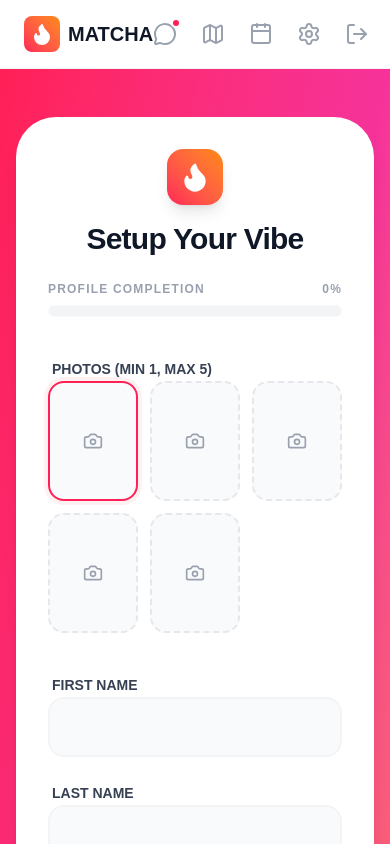
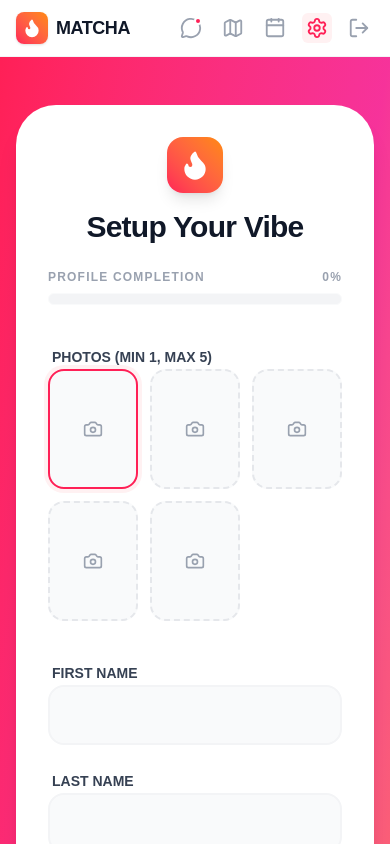
Before and after one commit to nirut107/matcha, a Next.js app in the folder frontend/: page /profile/setup in a window 390 px wide. Shown: the top 844 px of the page. Built offline with nearby package versions, Linux system fonts and the light colour scheme; no server answers.

Commit message:
resposive header for phone

```diff
--- a/frontend/components/Header.tsx
+++ b/frontend/components/Header.tsx
@@ -17,102 +17,86 @@ export default function Header() {
   const router = useRouter();
   const pathname = usePathname();
   const [isLogoutModalOpen, setIsLogoutModalOpen] = useState<boolean>(false);
+
   const handleLogout = async () => {
     try {
-      // 1. Tell the backend to clear the session/cookie
-      await fetchWithAuth("/auth/logout", {
-        method: "POST",
-      });
-
-      // 2. Clear any local storage if you use it (optional)
-      // localStorage.removeItem('token');
-
-      // 3. Redirect to login
+      await fetchWithAuth("/auth/logout", { method: "POST" });
       router.push("/auth/login");
     } catch (error) {
       console.error("Logout failed:", error);
-      // Even if the API fails, you usually want to kick the user to login
       router.push("/auth/login");
     }
   };
 
+  // Helper to highlight active icons
+  const getIconClass = (path: string) =>
+    `transition-colors cursor-pointer p-1 rounded-md ${
+      pathname === path ? "text-rose-500 bg-rose-50" : "text-gray-400 hover:text-rose-500"
+    }`;
+
   return (
-    <header className="bg-white border-b border-gray-100 px-6 py-4 flex justify-between items-center sticky top-0 z-50 hover:cursor-pointer">
-      {/* Logo */}
+    <header className="bg-white border-b border-gray-100 px-4 sm:px-6 py-3 sm:py-4 flex justify-between items-center sticky top-0 z-50">
+      {/* Logo - Text hides on very small screens to save space */}
       <div
-        className="flex items-center gap-2"
-        onClick={() => {
-          if (pathname !== "/dashboard") {
-            router.push("/dashboard");
-          }
-        }}
+        className="flex items-center gap-2 cursor-pointer group"
+        onClick={() => pathname !== "/dashboard" && router.push("/dashboard")}
       >
-        <div className="bg-gradient-to-tr from-rose-500 to-orange-400 p-1.5 rounded-lg">
-          <Flame size={24} color="white" fill="white" />
+        <div className="bg-gradient-to-tr from-rose-500 to-orange-400 p-1.5 rounded-lg shadow-sm group-hover:scale-105 transition-transform">
+          <Flame size={20} className="sm:w-6 sm:h-6" color="white" fill="white" />
         </div>
-        <span className="text-xl font-black text-gray-900 uppercase">
+        <span className="text-lg sm:text-xl font-black text-gray-900 uppercase tracking-tight">
           Matcha
         </span>
       </div>
 
-      {/* Right icons */}
-      <div className="flex gap-6">
+      {/* Right Navigation */}
+      <div className="flex items-center gap-3 sm:gap-6">
+        {/* CHAT */}
         <button
-          className="text-gray-400 hover:text-rose-500 relative transition-colors cursor-pointer"
-          onClick={() => {
-            if (pathname !== "/chat") {
-              router.push("/chat");
-            }
-          }}
+          className={`${getIconClass("/chat")} relative`}
+          onClick={() => pathname !== "/chat" && router.push("/chat")}
         >
-          <MessageCircle size={24} />
-          {/* Notification dot */}
-          <span className="absolute -top-1 -right-1 bg-rose-500 w-2.5 h-2.5 rounded-full border-2 border-white"></span>
+          <MessageCircle size={22} className="sm:w-6 sm:h-6" />
+          <span className="absolute top-1 right-1 bg-rose-500 w-2 h-2 sm:w-2.5 sm:h-2.5 rounded-full border-2 border-white"></span>
         </button>
 
-        {/* --- MAP BUTTON --- */}
+        {/* MAP */}
         <button
-          className="text-gray-400 hover:text-rose-500 transition-colors cursor-pointer"
-          onClick={() => {
-            if (pathname !== "/map") {
-              router.push("/map");
-            }
-          }}
+          className={getIconClass("/map")}
+          onClick={() => pathname !== "/map" && router.push("/map")}
         >
-          <Map size={24} />
+          <Map size={22} className="sm:w-6 sm:h-6" />
         </button>
 
-        {/* --- CALENDAR BUTTON --- */}
+        {/* CALENDAR */}
         <button
-          className="text-gray-400 hover:text-rose-500 transition-colors cursor-pointer"
-          onClick={() => {
-            if (pathname !== "/calendar") {
-              router.push("/calendar");
-            }
-          }}
+          className={getIconClass("/calendar")}
+          onClick={() => pathname !== "/calendar" && router.push("/calendar")}
         >
-          <Calendar size={24} />
+          <Calendar size={22} className="sm:w-6 sm:h-6" />
         </button>
 
+        {/* SETTINGS */}
         <button
-          className="text-gray-400 hover:text-rose-500 transition-colors cursor-pointer"
-          onClick={() => {
-            if (pathname !== "/profile/setup") {
-              router.push("/profile/setup");
-            }
-          }}
+          className={getIconClass("/profile/setup")}
+          onClick={() => pathname !== "/profile/setup" && router.push("/profile/setup")}
         >
-          <Settings size={24} />
+          <Settings size={22} className="sm:w-6 sm:h-6" />
         </button>
-        {/* --- LOGOUT BUTTON --- */}
+
+        {/* Divider - Hidden on mobile */}
+        <div className="hidden sm:block h-6 w-[1px] bg-gray-200 mx-1"></div>
+
+        {/* LOGOUT */}
         <button
-          className="text-gray-400 hover:text-rose-500 transition-colors cursor-pointer flex items-center gap-1"
+          className="text-gray-400 hover:text-rose-600 transition-colors cursor-pointer p-1"
           onClick={() => setIsLogoutModalOpen(true)}
           title="Logout"
         >
-          <LogOut size={24} />
+          <LogOut size={22} className="sm:w-6 sm:h-6" />
         </button>
       </div>
+
       <ConfirmModal
         isOpen={isLogoutModalOpen}
         title="Log Out"
```
